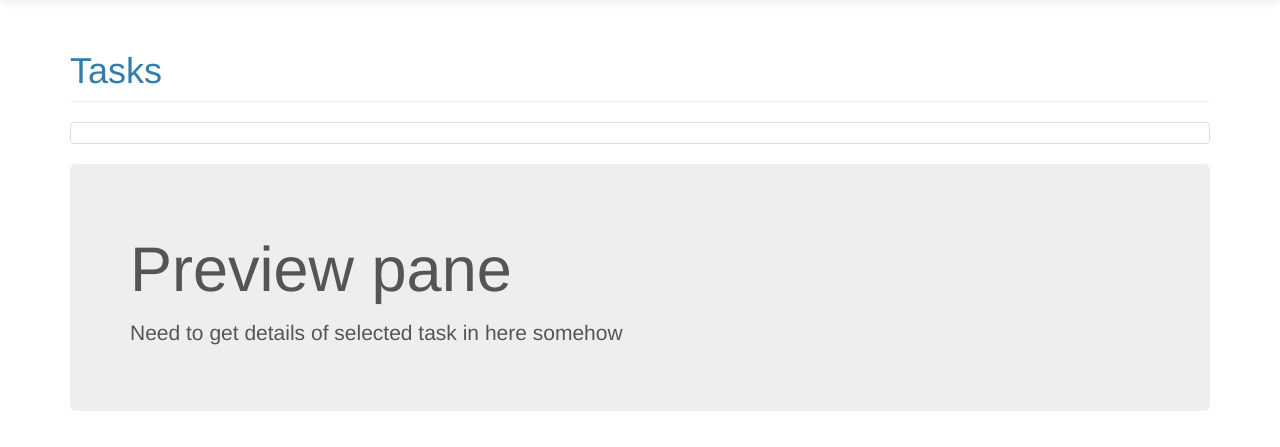
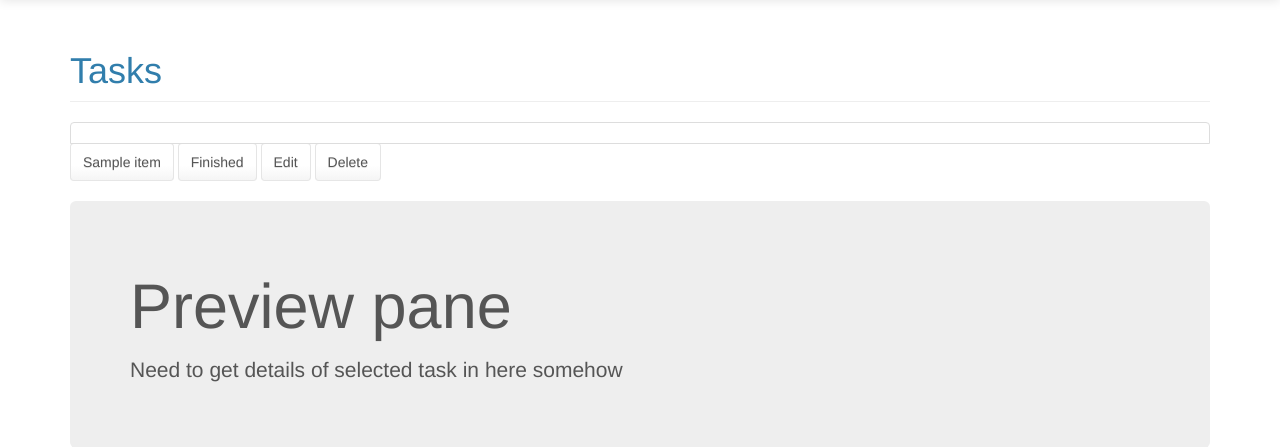
Before and after one commit to SuitPotato/TeamZero, a Python web app: template TeamZero/templates/store.html in a window 1280 px wide. Shown: the part 51-498 px from the top of the page. Run offline with Jinja, Linux system fonts and the light colour scheme; the template is opened without the code that fills it: most values are stand-ins (such as "Sample title", 1, 10 or a date in 2020); some libraries are stand-ins or nearby versions.

Commit message:
actually add interaction buttons
not sure what happened but previous commit didn't add interaction
buttons

```diff
--- a/TeamZero/templates/store.html
+++ b/TeamZero/templates/store.html
@@ -9,6 +9,10 @@
 			<div class="list-group">
 				{% for item in items %}
 				<a class="list-group-item">
+					<a href="{{ item.description}}" class="btn btn-default">{{item.name}}</a>
+					<a align="right" href="#" class="btn btn-default">Finished</a>
+					<a align="right" href="#" class="btn btn-default">Edit</a>
+					<a align="right" href="#" class="btn btn-default">Delete</a>
 				</a>
 				{% endfor %}
 			</div>
```
